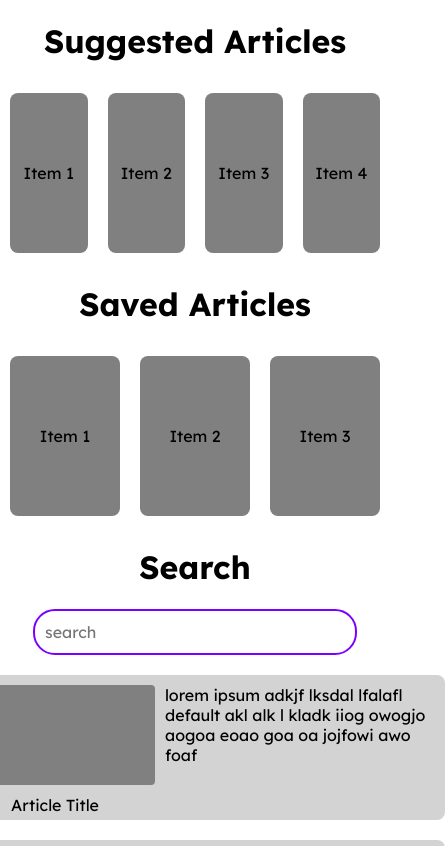
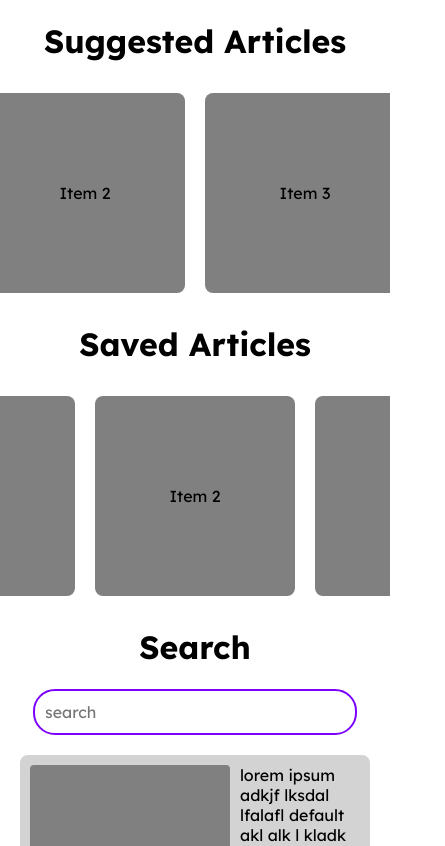
Before and after one commit to griffindavidson/cmpe195a-project, a Next.js app: page / in a window 390 px wide. Shown: the top 846 px of the page, 445 px wide, since content can reach past the window. Built offline with nearby package versions, Linux system fonts and the light colour scheme.

Commit message:
better mobile support

```diff
--- a/src/app/home.css
+++ b/src/app/home.css
@@ -3,14 +3,16 @@
     justify-content: center;
     align-items: center;
     text-align: center;
+    overflow: scroll;
 }
 
 .item {
     background: gray;
     margin: 10px;
-    width: 10em;
-    height: 10em;
-    line-height: 10em;
+    width: 200px;
+    min-width: 200px;
+    height: 200px;
+    line-height: 200px;
     border-radius: 0.5rem;
 }
 
@@ -26,7 +28,7 @@
     border-radius: 0.5rem;
     width: 50%;
     max-width: 1000px;
-    min-width: 500px;
+    min-width: 350px;
     height: auto;
     margin: 20px 0px 0px 0px;
 }
```
